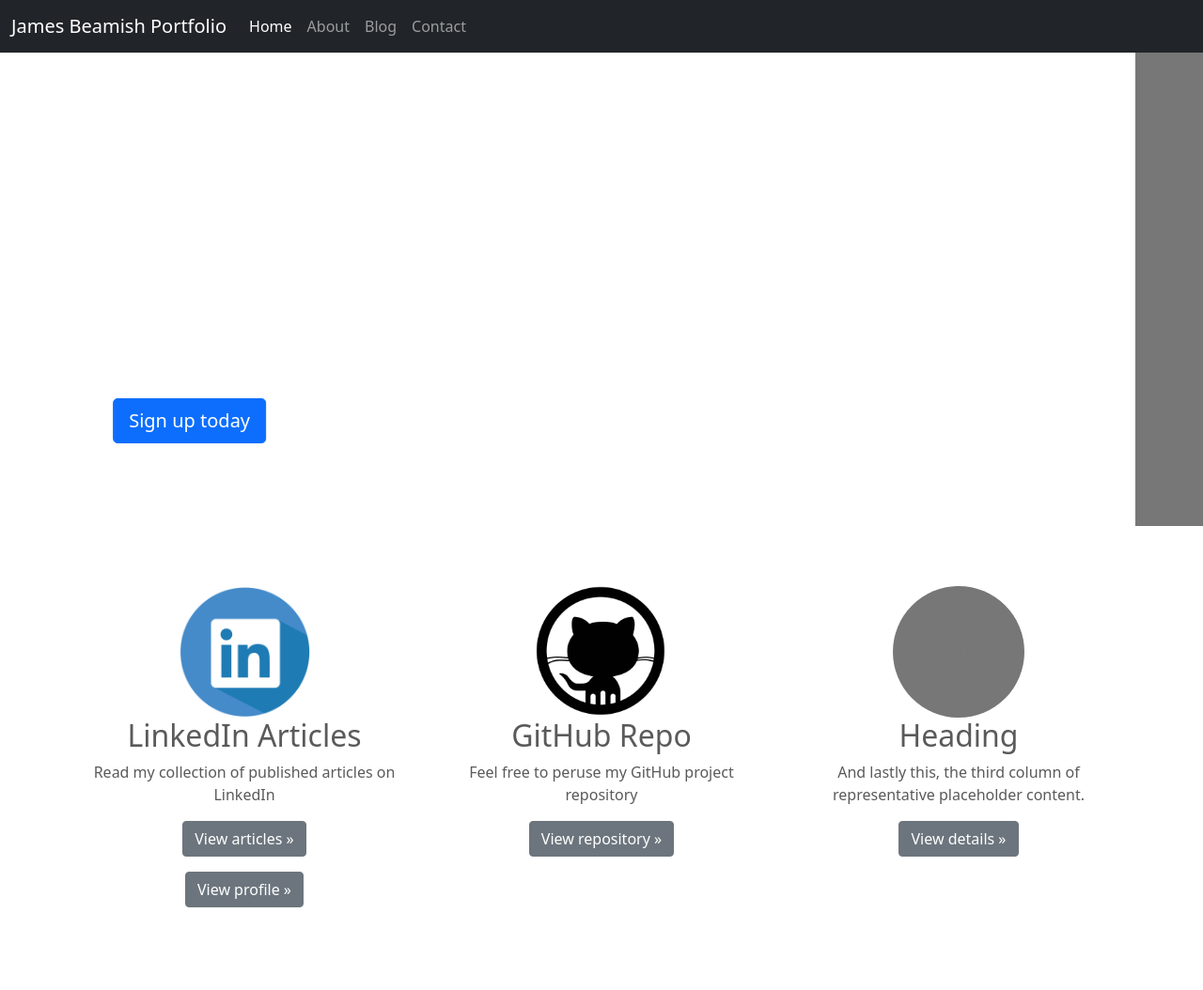
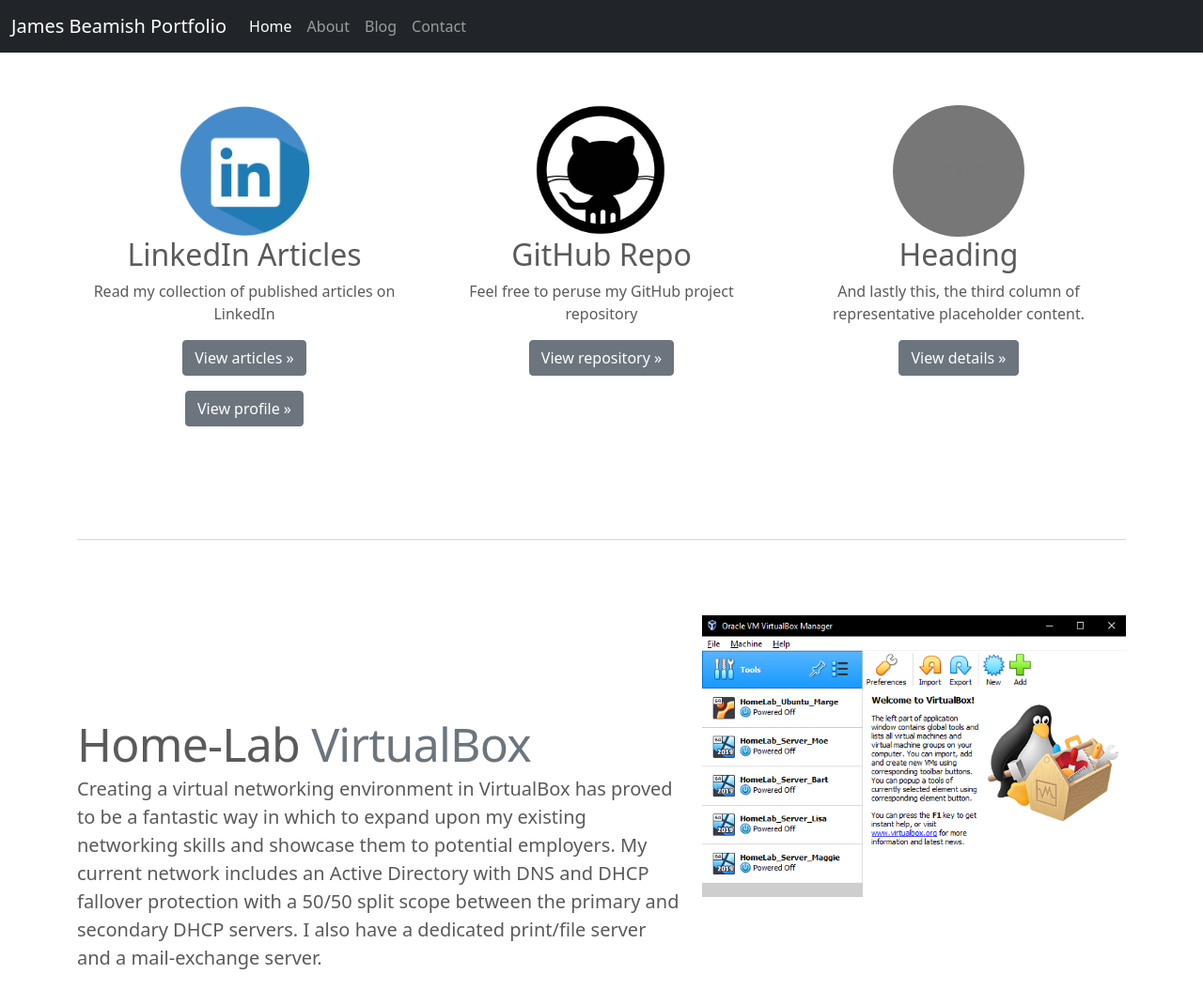
Before and after one commit to powerpillz/folio_draft, a plain HTML site: page index.html in a window 1280 px wide. Shown: the top 1054 px of the page at 94% size. Drawn offline with nearby package versions, Linux system fonts and the light colour scheme.

Commit message:
disable carousel

```diff
--- a/css/carousel.css
+++ b/css/carousel.css
@@ -40,6 +40,7 @@
 
 /* Center align the text within the three columns below the carousel */
 .marketing .col-lg-4 {
+  padding-top: 4rem;
   margin-bottom: 1.5rem;
   text-align: center;
 }
--- a/index.html
+++ b/index.html
@@ -50,7 +50,7 @@
 </header>
 
 <main>
-
+<!--
   <div id="myCarousel" class="carousel slide" data-bs-ride="carousel">
     <div class="carousel-indicators">
       <button type="button" data-bs-target="#myCarousel" data-bs-slide-to="0" class="active" aria-current="true" aria-label="Slide 1"></button>
@@ -59,7 +59,7 @@
     </div>
     <div class="carousel-inner">
       <div class="carousel-item active">
-        <img src="#" class="bd-placeholder-img" width="100%" height="100%" alt="...">
+        <img src="#" class="bd-placeholder-img" width="" height="" alt="...">
 
 
         <div class="container">
@@ -102,7 +102,7 @@
       <span class="visually-hidden">Next</span>
     </button>
   </div>
-
+-->
 
   <!-- Marketing messaging and featurettes
   ================================================== -->
```
